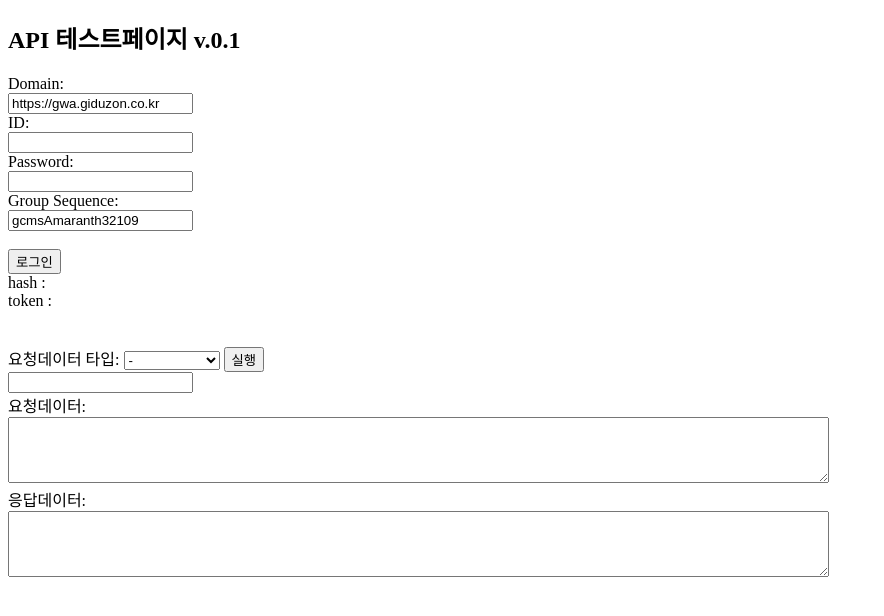
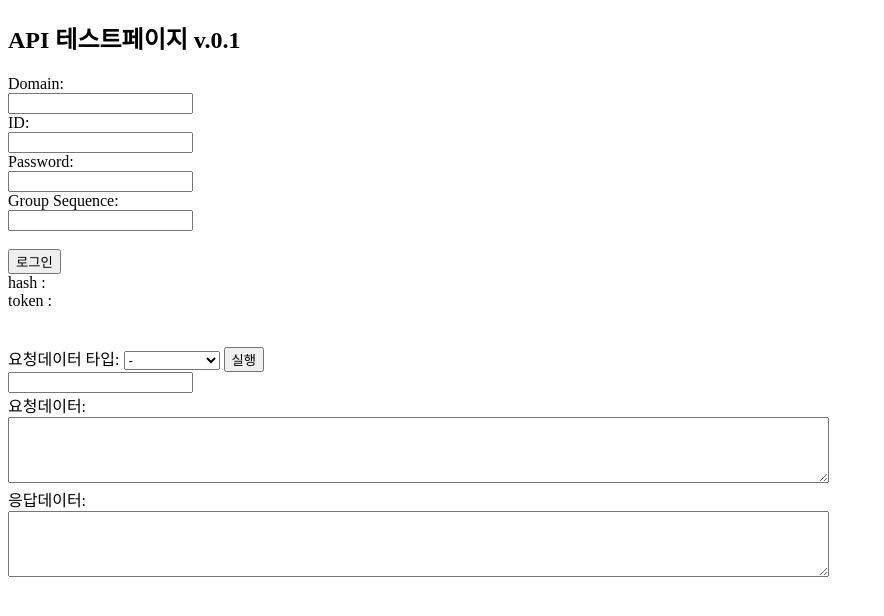
Before and after one commit to rucie99/web-study, a plain HTML site: page Amaranth10 자동전표처리HTML.html in a window 1280 px wide. Shown: the whole page, without its empty margins (0-884 px from the left). Drawn offline with nearby package versions, Linux system fonts and the light colour scheme.

Commit message:
Add files via upload
필요없는 정보 삭제

```diff
--- a/Amaranth10 자동전표처리HTML.html
+++ b/Amaranth10 자동전표처리HTML.html
@@ -12,13 +12,13 @@
     <script src="js/tabulator.min.js"></script>
     <form id="loginForm">
         <label for="domain">Domain:</label><br>
-        <input type="text" id="domain" name="domain" value="https://gwa.giduzon.co.kr"><br>
+        <input type="text" id="domain" name="domain" value=""><br>
         <label for="id">ID:</label><br>
         <input type="text" id="id" name="id" ><br>
         <label for="password">Password:</label><br>
         <input type="password" id="password" name="password" ><br>
         <label for="groupSeq">Group Sequence:</label><br>
-        <input type="text" id="groupSeq" name="groupSeq" value="gcmsAmaranth32109"><br><br>
+        <input type="text" id="groupSeq" name="groupSeq" value=""><br><br>
         <input type="button" value="로그인" onclick="login()">
     </form>
     <div id="loginResult"></div> <!-- 결과를 출력할 요소 -->
```
